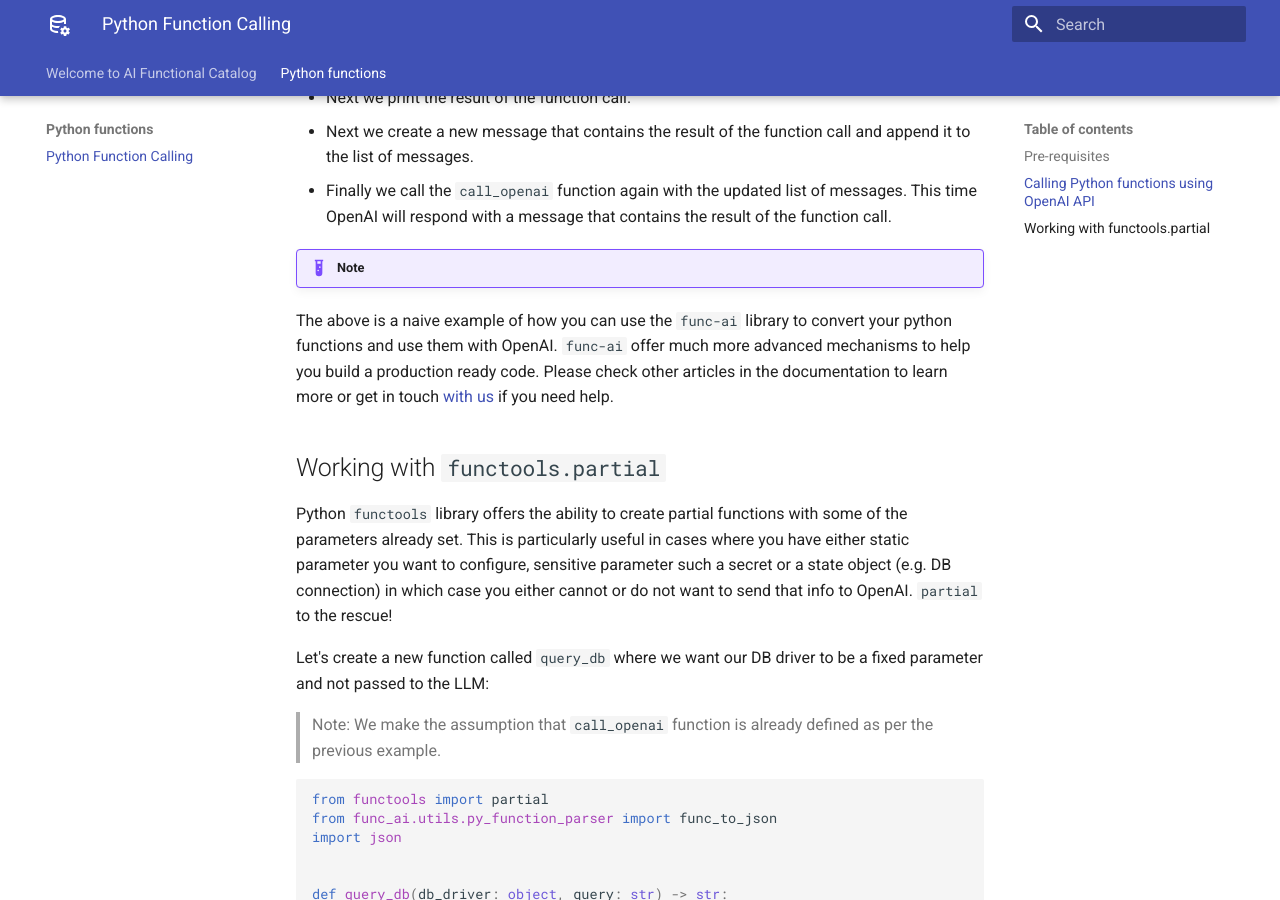
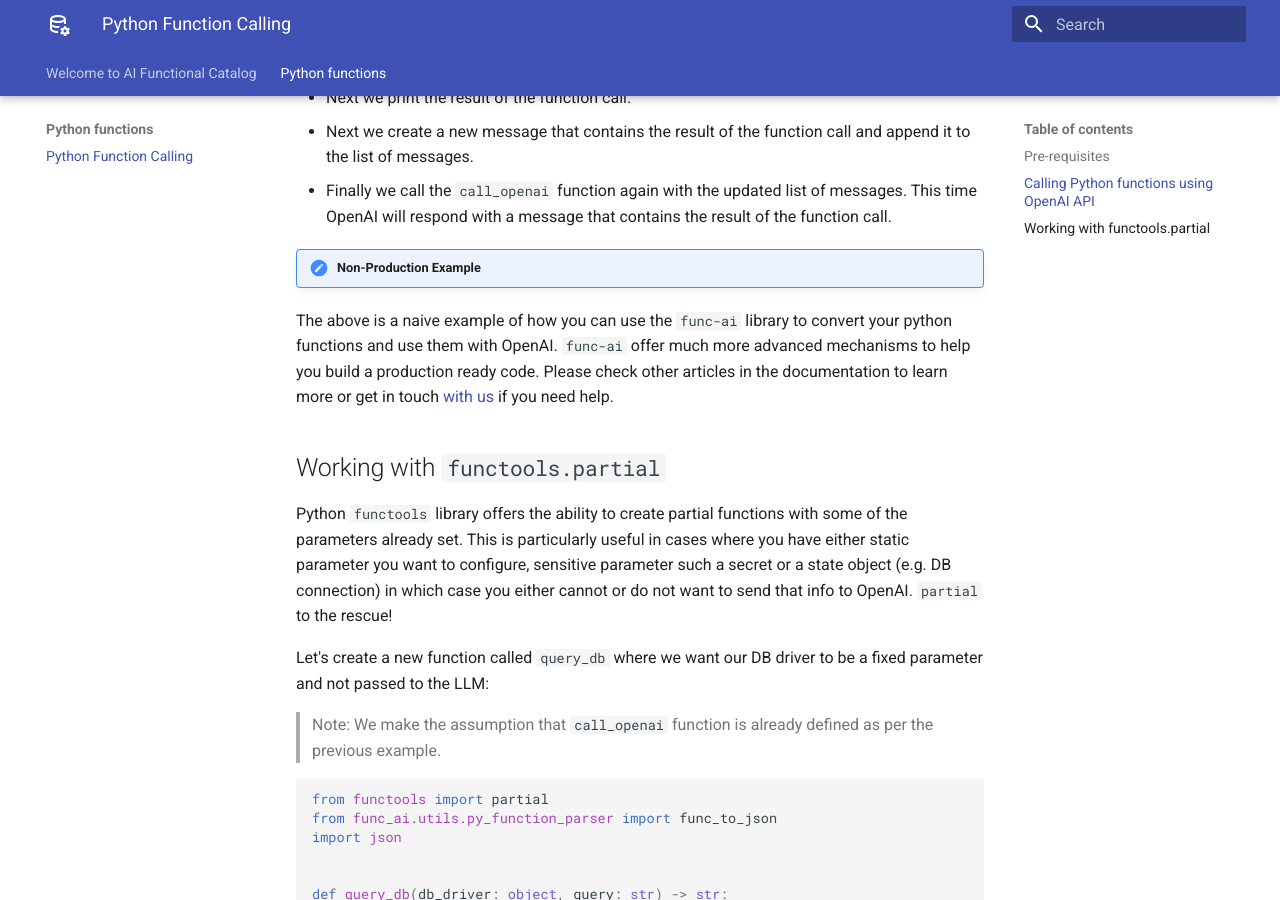
Before and after one commit to amikos-tech/func-ai, an MkDocs documentation site: the page built from docs/python-functions/python-function-calling.md, in a window 1280 px wide and 900 px high, scrolled down 2762 px. Built offline with MkDocs 1.6.1 and Material for MkDocs 9.7.7, drawn with Linux system fonts in a browser that asks for light colours.

Commit message:
fix: Fixed wrong indentation in python-function-calling.md article.
Refs: #14

```diff
--- a/docs/python-functions/python-function-calling.md
+++ b/docs/python-functions/python-function-calling.md
@@ -126,10 +126,11 @@
 - Finally we call the `call_openai` function again with the updated list of messages. This time OpenAI will respond with
   a message that contains the result of the function call.
 
-!!! note Non-Production Example
-The above is a naive example of how you can use the `func-ai` library to convert your python functions and use them
-with OpenAI. `func-ai` offer much more advanced mechanisms to help you build a production ready code. Please check
-other articles in the documentation to learn more or get in touch [with us](mailto:info@amikos.tech) if you need help.
+!!! note "Non-Production Example"
+
+  The above is a naive example of how you can use the `func-ai` library to convert your python functions and use them
+  with OpenAI. `func-ai` offer much more advanced mechanisms to help you build a production ready code. Please check
+  other articles in the documentation to learn more or get in touch [with us](mailto:info@amikos.tech) if you need help.
 
 ## Working with `functools.partial`
 
```
